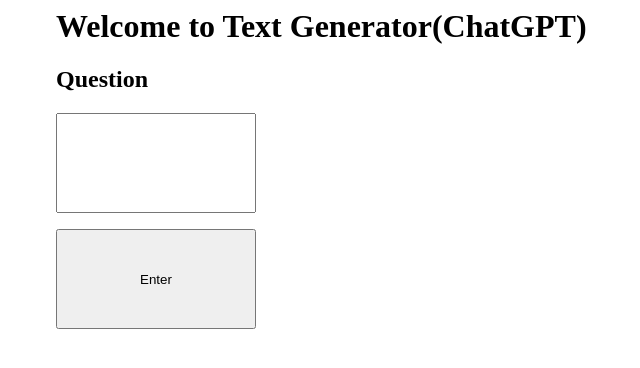
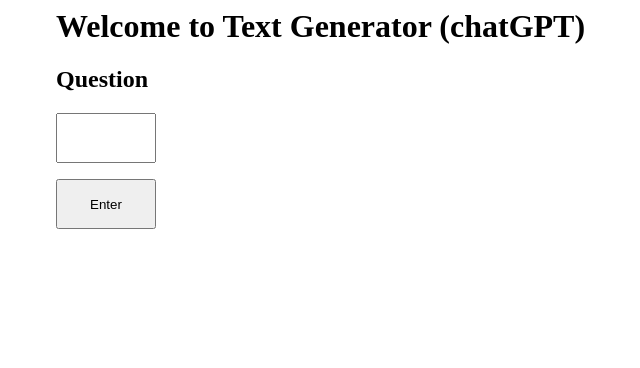
Before and after one commit to 194377/rpa-19t, a Flask app: page /text_gpt in a window 1280 px wide. Shown: the top 368 px of the page, without its empty margins (268-908 px from the left). Run offline with Flask 3, Linux system fonts and the light colour scheme.

Commit message:
Update text_gpt.html

```diff
--- a/templates/text_gpt.html
+++ b/templates/text_gpt.html
@@ -1,17 +1,15 @@
 <style>
-  .container{width:100%;margin:auto;}
-  @media (min-width:600px){.container{width: 80%;}}
-  @media (min-width:768px){.container{width: 60%;}}
-  @media (min-width:1024px){.container{width: 50%;}}
+    .container{width:100%;margin:auto}
+    @media (min-width:600px) {.container{width: 80%;}}
+    @media (min-width:768px) {.container{width: 60%;}}
+    @media (min-width:1024px) {.container{width: 50%;}}
 </style>
 
-
-<div class = "container">
-<h1>Welcome to Text Generator(ChatGPT)</h1>
-    <form action = "/text_result" method = "post">
-        <h2>Question</h2>
-        <input type = "text" name = "q" style="width:200px;height:100px;">
-      <p><input type = "submit" value = "Enter" style="width:200px;height:100px;"></p>
-    </form>
-
+<div class="container">
+<h1>Welcome to Text Generator (chatGPT)</h1>
+<form action="/text_result" method="post">
+        <h2>Question </h2>
+        <input type = "text" name="q" style="width:100px;height:50px">
+        <p><input type = "submit" value="Enter" style="width:100px;height:50px"></p>
+</form>
 </div>
```
